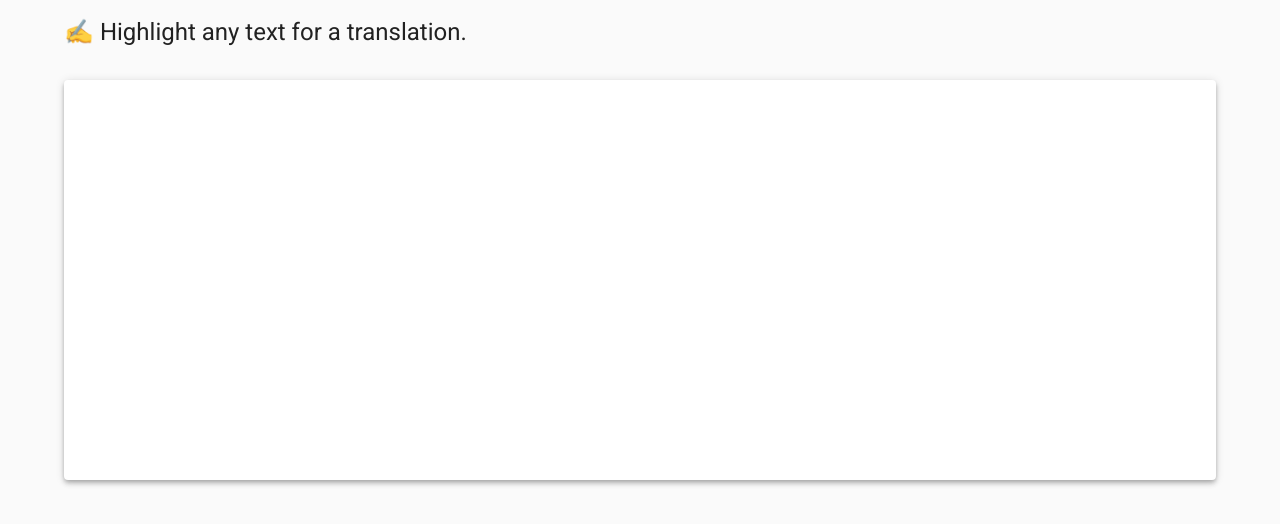
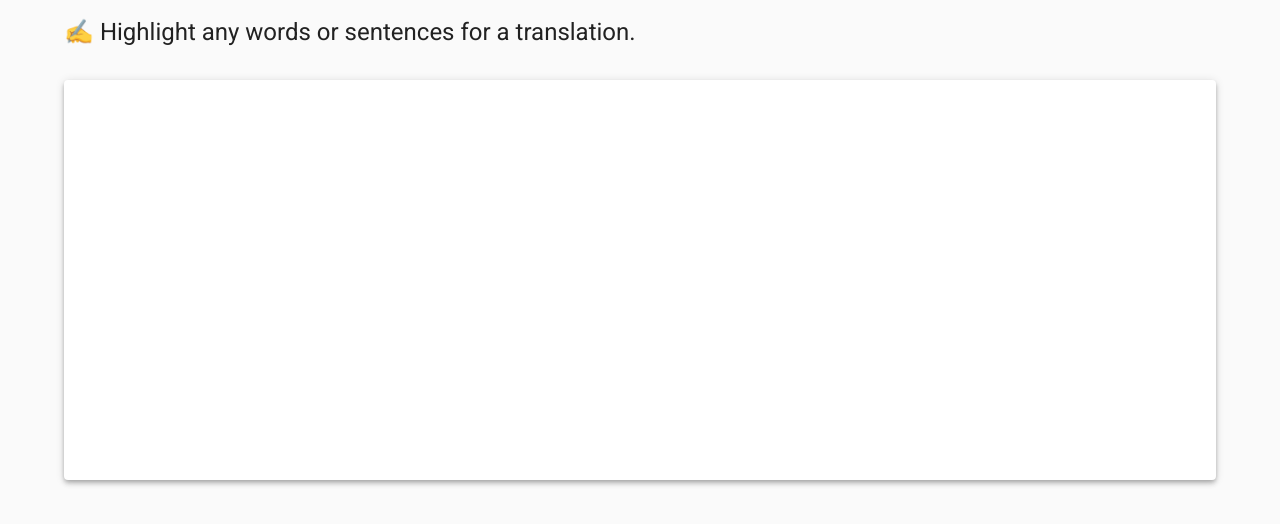
Before and after one commit to IanConceicao/language-reader, a React (Create React App) app in the folder frontend/: page /reader in a window 1280 px wide. Shown: the top 524 px of the page. Built offline with nearby package versions, Linux system fonts and the light colour scheme; a web font is replaced by a local one.

Commit message:
Enabled being able to select and release text from anywhere

```diff
--- a/frontend/src/App.css
+++ b/frontend/src/App.css
@@ -36,3 +36,10 @@
     transform: rotate(360deg);
   }
 }
+
+.disable-text-selection {
+  -moz-user-select: none; /* firefox */
+  -webkit-user-select: none; /* Safari */
+  -ms-user-select: none; /* IE*/
+  user-select: none; /* Standard syntax */
+}
--- a/frontend/src/pages/Reader.tsx
+++ b/frontend/src/pages/Reader.tsx
@@ -85,16 +85,15 @@ const Reader: React.FC<ReaderProps> = () => {
   };
 
   return (
+    <div onMouseDown={hideTranslation} onMouseUp={updateTranslation}>
       <Container maxWidth="lg" sx={{ mt: 2, mb: 10 }}>
-      <Typography variant="h5">
-        ✍️ Highlight any text for a translation.
+        <Typography variant="h5" className="disable-text-selection">
+          ✍️ Highlight any words or sentences for a translation.
         </Typography>
         <Paper elevation={4} sx={{ mt: 4, p: 2, minHeight: "50vh" }}>
           <Typography
             variant="subtitle1"
             style={{ whiteSpace: "pre-wrap", display: "inline-block" }}
-          onMouseDown={hideTranslation}
-          onMouseUp={updateTranslation}
           >
             {localStorage.getItem("text")}
           </Typography>
@@ -106,6 +105,7 @@ const Reader: React.FC<ReaderProps> = () => {
           />
         </Paper>
       </Container>
+    </div>
   );
 };
 
```
Lines whose indentation alone changed are shown as unchanged.
